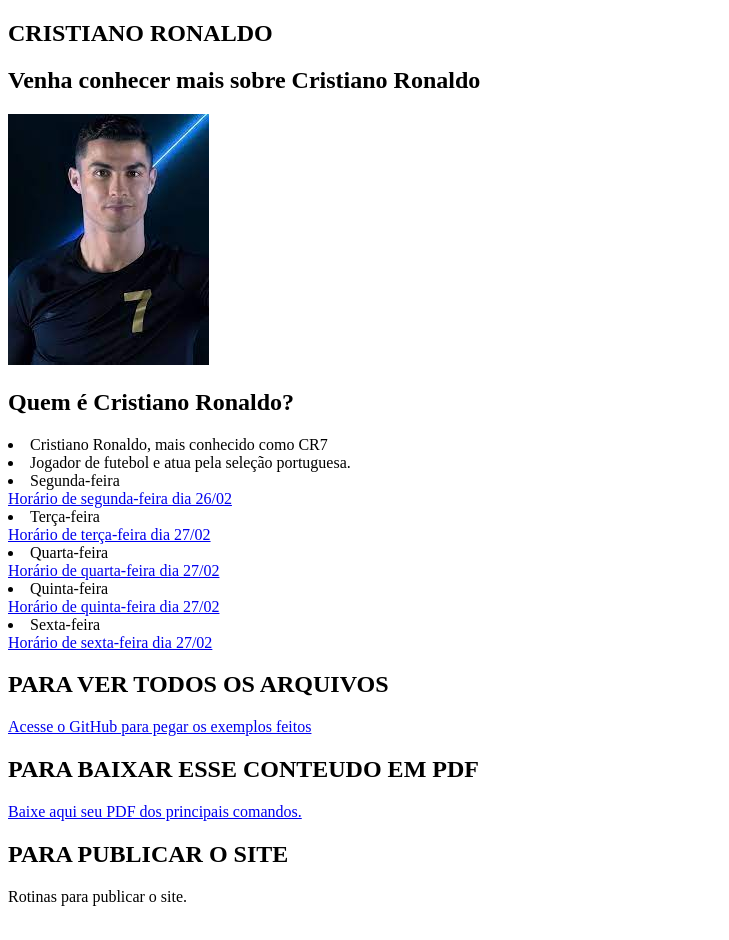
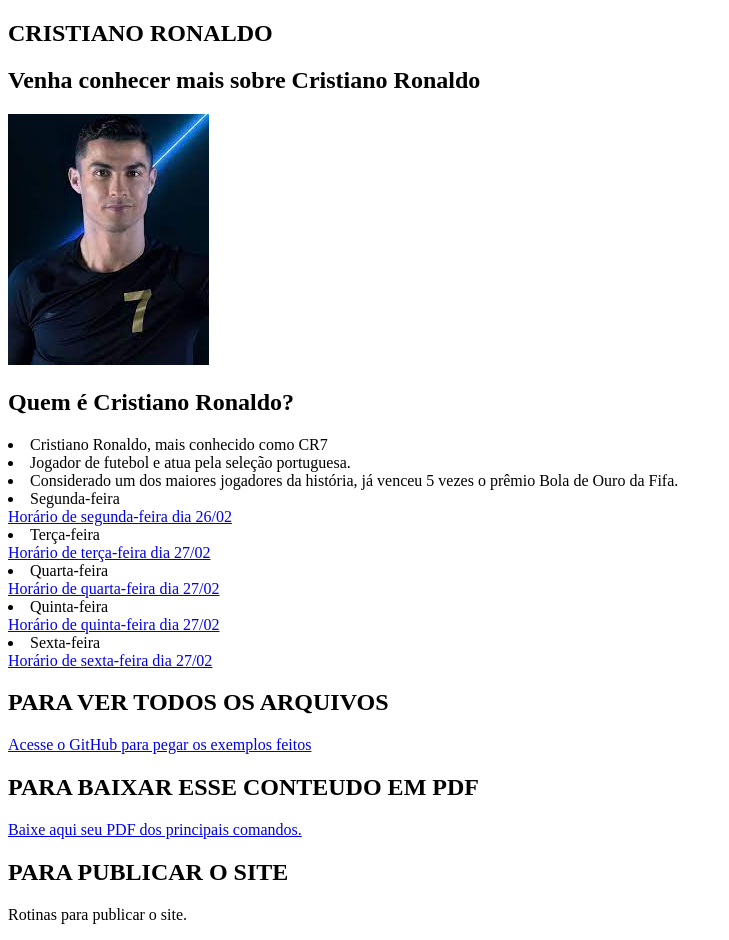
Before and after one commit to Olopessz/Site2024, a plain HTML site: page index (1).html in a window 1280 px wide. Shown: the whole page, without its empty margins (0-729 px from the left). Drawn offline with Linux system fonts and the light colour scheme.

Commit message:
Update index (1).html

```diff
--- a/index (1).html
+++ b/index (1).html
@@ -19,6 +19,7 @@
 
     <li>Cristiano Ronaldo, mais conhecido como CR7</li>
     <li>Jogador de futebol e atua pela seleção portuguesa.</li>
+    <li>Considerado um dos maiores jogadores da história, já venceu 5 vezes o prêmio Bola de Ouro da Fifa.</li>
 
 
 
```
